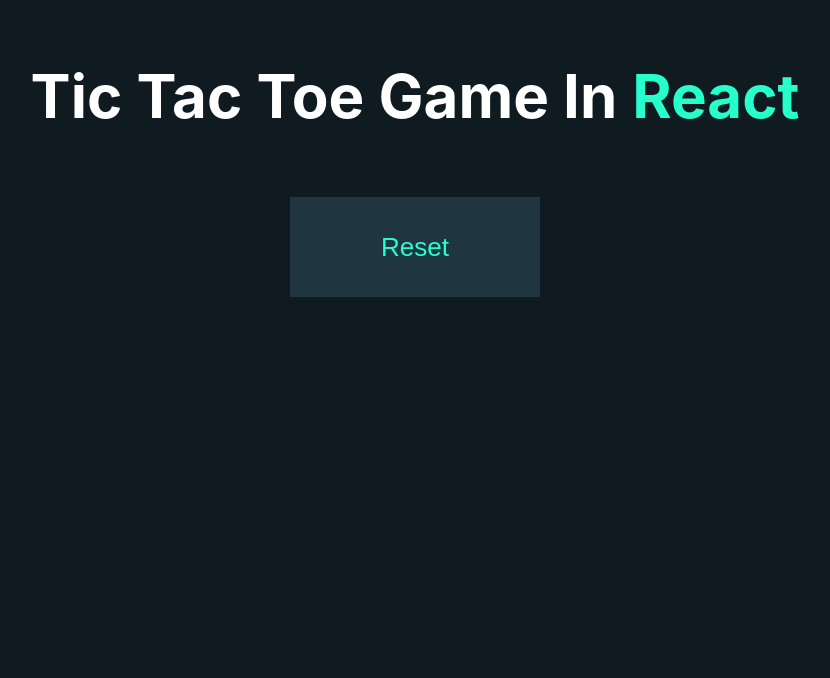
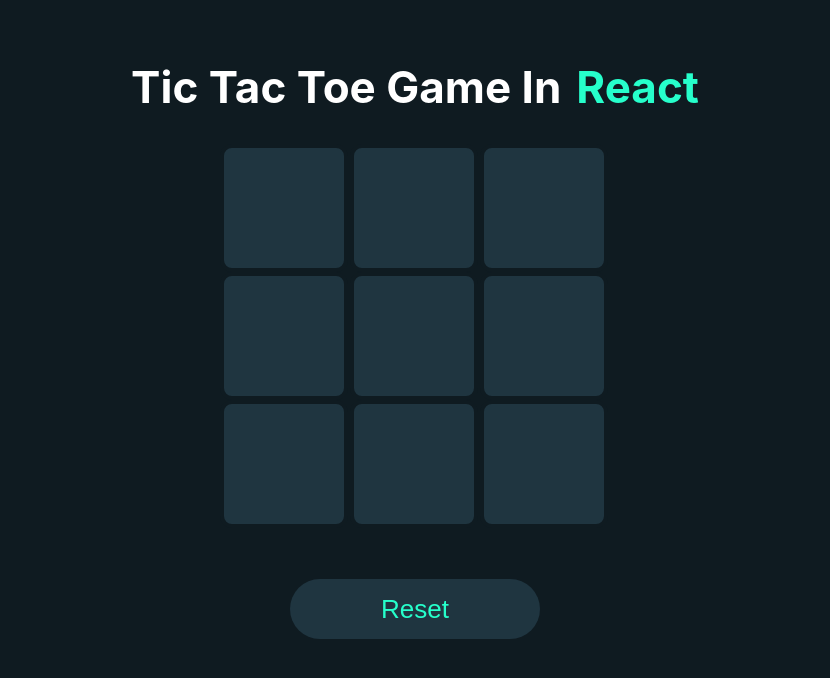
Before and after one commit to Faizan3N/Tic-Tac-Toe, a React (Create React App) app: page / in a window 1280 px wide. Shown: the top 678 px of the page, without its empty margins (225-1055 px from the left). Built offline with nearby package versions, Linux system fonts and the light colour scheme.

Commit message:
Error removed

```diff
--- a/src/Components/Assets/TicTacToe.css
+++ b/src/Components/Assets/TicTacToe.css
@@ -1,12 +1,11 @@
 .container{
     text-align: center;
     margin-top: 60px;
-
 }
 .title{
-    margin-top: 50px;
+    margin-top: 40px;
     color: white;
-    font-size: 60px;
+    font-size: 44px;
     display: flex;
     justify-content: center;
     align-items: center;
@@ -17,14 +16,35 @@
 }
 .reset{
     width: 250px;
-    height: 100px;
+    height: 60px;
     border: none;
     outline: none;
     cursor: pointer;
-    background-radius: 50px;
+    border-radius: 50px;
     background: #1f3540;
     font-size: 26px;
     color: #26ffcb;
     margin-top: 25px;
     margin-bottom: 50px;
 }
+.boxes{
+    display: flex;
+    align-items: center;
+    justify-content: center;
+    height: 120px;
+    width: 120px;
+    background: #1f3540;
+    border: 4px solid #0f1b21;
+    border-radius: 12px;
+    cursor: pointer;
+}
+
+
+.Board{
+    width: 390px;
+    display: grid;
+    grid-template-columns: repeat(3, 120px);
+    grid-template-rows: repeat(3, 120px);
+    gap: 10px;
+    margin: 30px auto;
+}
--- a/src/Components/TicTacToe.jsx
+++ b/src/Components/TicTacToe.jsx
@@ -8,6 +8,21 @@
     <div className ='container'>
     <h1 className='title'>Tic Tac Toe Game In <span>React</span></h1>
     <div className="Board">
+      <div className='row1'>
+      <div className='boxes'></div>
+        <div className='boxes'></div>
+          <div className='boxes'></div>
+    </div>
+      <div className='row2'>
+      <div className='boxes'></div>
+        <div className='boxes'></div>
+          <div className='boxes'></div>
+    </div>
+      <div className='row3'>
+      <div className='boxes'></div>
+        <div className='boxes'></div>
+          <div className='boxes'></div>
+    </div>
     </div>
   <button className="reset">Reset</button>
 
```
